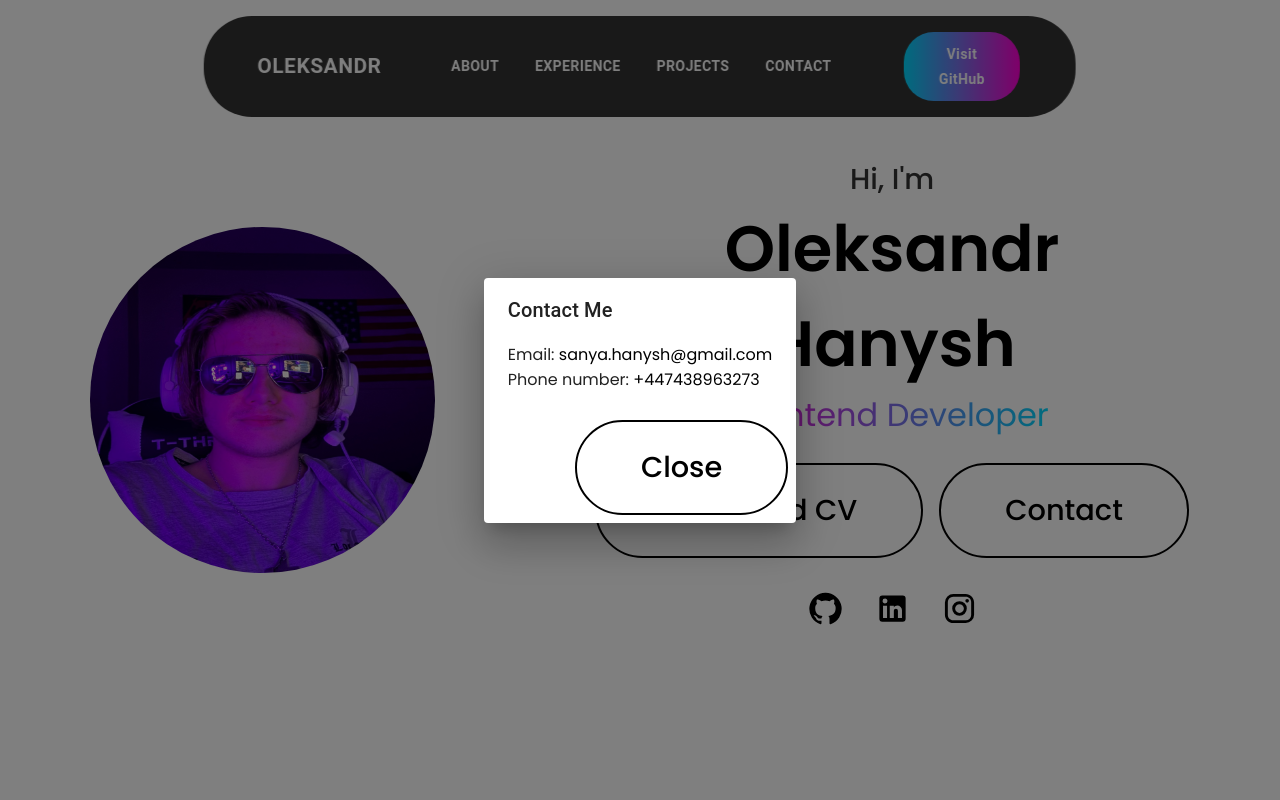
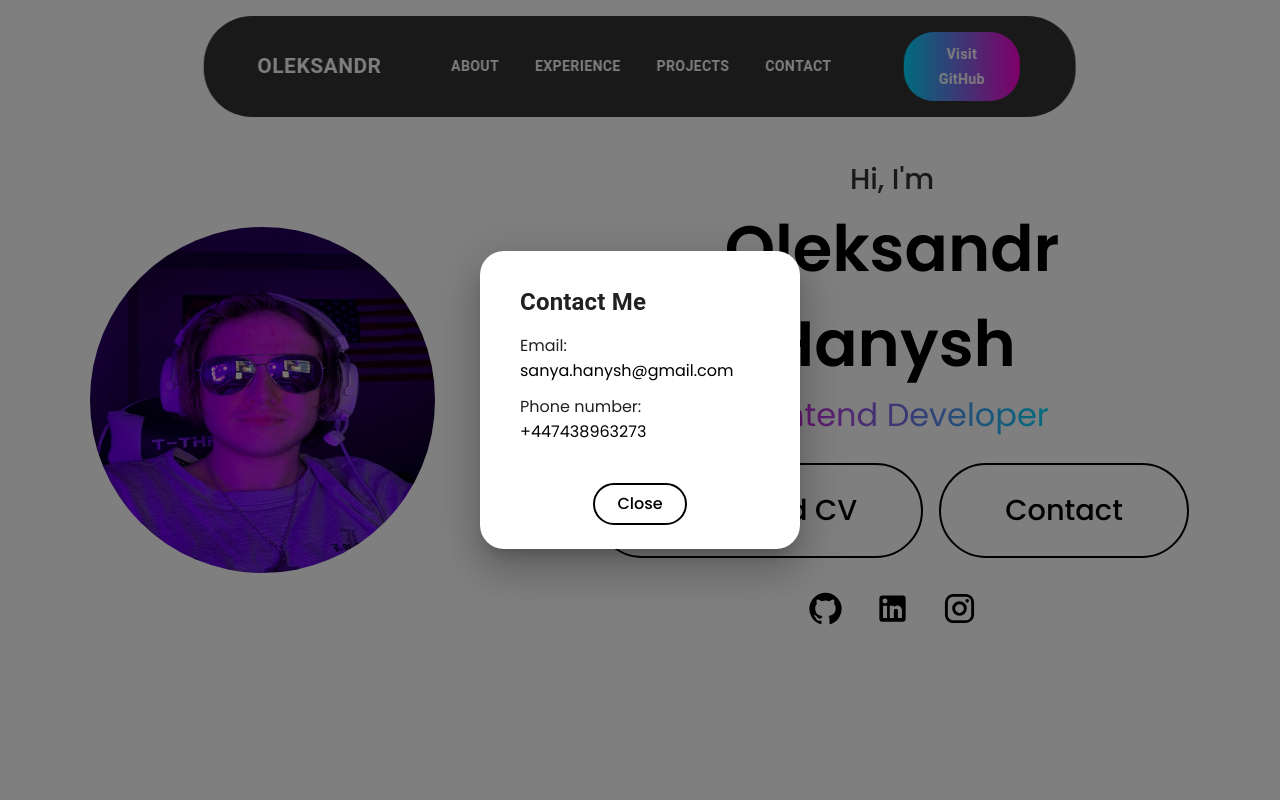
Before and after one commit to 7scaiman/portfolio, a React (Vite) app: page / in a window 1280 px wide. Both pictures are taken after a click on the element "Contact". Shown: the top 800 px of the page. Built offline with nearby package versions, Linux system fonts and the light colour scheme.

Commit message:
style for dialog

```diff
--- a/src/components/About.jsx
+++ b/src/components/About.jsx
@@ -27,14 +27,14 @@ function About(props) {
                         <div className="btn"  >Download CV</div>
                         </a>
                         <div className="btn" onClick={() => setOpen(true)}>Contact</div>
-                        <Dialog open={open} onClose={() => setOpen(false)}>
+                        <Dialog open={open} onClose={() => setOpen(false)} className="contact-dialog">
                             <DialogTitle>Contact Me</DialogTitle>
                             <DialogContent>
                                 <p>Email:<a href="mailto:sanya.hanysh@gmail.com"> sanya.hanysh@gmail.com</a></p>
                                 <p>Phone number:<a href="tel:+447438963273"> +447438963273</a></p>
                             </DialogContent>
                             <DialogActions>
-                                <div className="btn" onClick={() => setOpen(false)}>Close</div>
+                                <div className="btn dialog-btn" onClick={() => setOpen(false)}>Close</div>
                             </DialogActions>
                              </Dialog>
                     </Box>
--- a/src/components/CSS/About.css
+++ b/src/components/CSS/About.css
@@ -69,3 +69,39 @@ a{
 .socials a:hover{
     transform: scale(1.1);
 }
+.contact-dialog .MuiDialog-paper {
+    border-radius: 1.5rem;
+    padding: 1rem;
+    width: 320px;
+}
+
+.contact-dialog .MuiDialogTitle-root {
+    font-size: 1.5rem;
+    font-weight: 600;
+    padding-bottom: 0.5rem;
+}
+
+.contact-dialog .MuiDialogContent-root {
+    display: flex;
+    flex-direction: column;
+    gap: 0.3rem;
+    padding-top: 0;
+}
+
+.contact-dialog .MuiDialogContent-root p {
+    margin: 0.2rem 0;
+    font-size: 1rem;
+}
+
+.contact-dialog .MuiDialogActions-root {
+    justify-content: center;
+    padding-top: 1rem;
+}
+
+.contact-dialog .btn {
+    padding: 0.4rem 1.4rem;
+    font-size: 1rem;
+}
+.contact-dialog .MuiDialogContent-root p {
+    margin: 0.2rem 0;
+}
```
